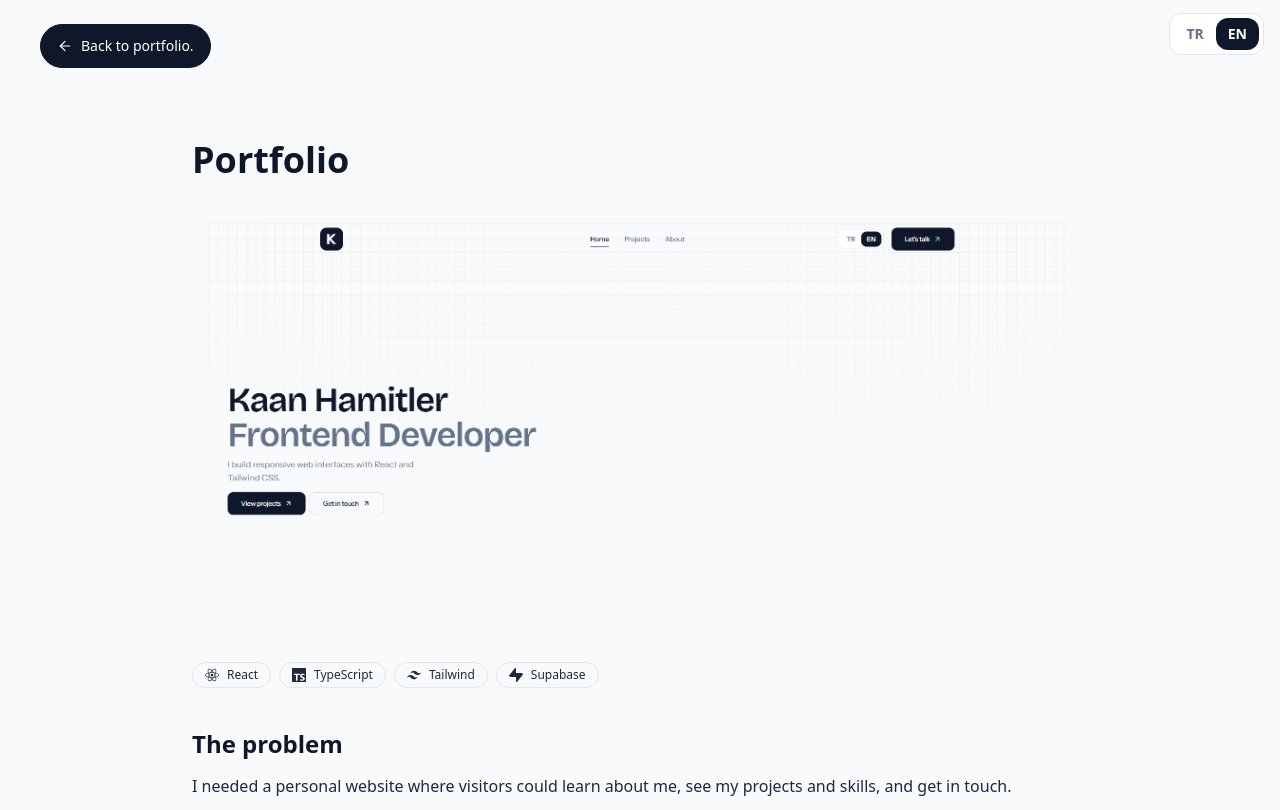
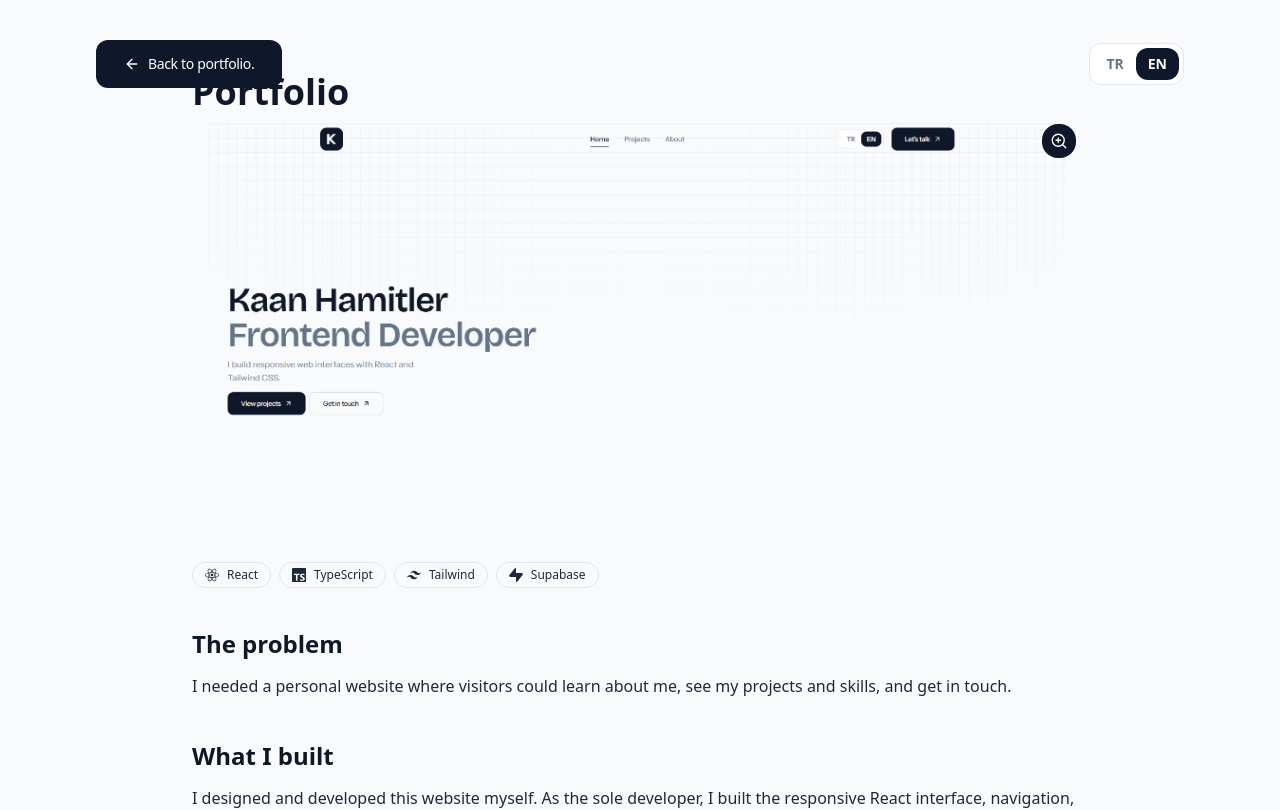
Before and after one commit to Kaan-Developer/Portfolio, a React (Vite) app: page /projects/portfolio in a window 1280 px wide. Shown: the top 810 px of the page. Built offline with nearby package versions, Linux system fonts and the light colour scheme.

Commit message:
Now the project visuals can be viewed in a larger size.

```diff
--- a/src/App.tsx
+++ b/src/App.tsx
@@ -1,7 +1,6 @@
 import { BrowserRouter, Route, Routes } from "react-router-dom";
 
 import AnaPage from "./pages/AnaPage";
-import Dashboard from "./pages/Dashboard";
 import PrivacyPage from "./pages/PrivacyPage";
 import Details from "./components/ui/Details";
 import NotFound from "./components/feedback/NotFound";
@@ -11,10 +10,9 @@ const App = () => (
     <Routes>
       <Route path="/" element={<AnaPage />} />
 
-      <Route element={<Dashboard />}>
+
         <Route path="/projects/:slug" element={<Details />} />
         <Route path="/privacy" element={<PrivacyPage />} />
-      </Route>
 
       <Route path="*" element={<NotFound />} />
     </Routes>
--- a/src/components/sections/Hero.tsx
+++ b/src/components/sections/Hero.tsx
@@ -9,7 +9,7 @@ const Hero = () => {
   return (
     <section
       id="home"
-      className="relative isolate grid min-h-screen grid-cols-1 items-center gap-12 overflow-hidden pt-32 pb-8 px-10 md:px-0 lg:grid-cols-2"
+      className="relative isolate grid min-h-screen grid-cols-1 items-center gap-12 overflow-hidden pt-32 pb-8 lg:grid-cols-2"
     >
       <Pattern />
 
--- a/src/components/sections/Projects.tsx
+++ b/src/components/sections/Projects.tsx
@@ -4,6 +4,7 @@ import { techIcons } from "../../data/techIcons";
 import { Link } from "react-router-dom";
 import { ArrowRight } from "lucide-react";
 import Reveal from "../ui/Reveal";
+import Zoom from "../ui/Zoom";
 
 import Button from "../ui/Button";
 
@@ -30,12 +31,18 @@ const Projects = ({ hideDetails = false }: projectBtnType) => {
       <div className="flex gap-6 lg:grid-cols-2">
         {projects.map((project) => (
           <Reveal key={project.slug}>
-            <article className="grid grid-cols-1 md:grid-cols-2 rounded-3xl p-3 shadow-soft transition-shadow duration-200 hover:shadow-medium motion-reduce:transition-none">
-              <img
+            <article className="grid bg-white grid-cols-1 md:grid-cols-2 rounded-3xl p-3 shadow-soft transition-shadow duration-200 hover:shadow-medium motion-reduce:transition-none">
+              <div className="relative">
+                              <img
                 src={project.image}
-                alt={`${project.title} preview`}
-                className="aspect-[16/10] md:h-full object-contain w-full rounded-md bg-muted/10 p-6 md:p-0 md:aspect-auto"
+                alt={project.title}
+                className="spect-[16/10] border border-border md:h-full object-contain w-full rounded-md bg-muted/10 p-6 md:p-0 md:aspect-auto"
               />
+
+              {project.image && (
+              <Zoom src={project.image} alt={project.title} />
+              )}
+              </div>
 
               <div className="flex flex-col justify-center gap-3 pt-5 md:p-8">
                 <div className="flex flex-wrap gap-2 items-center justify-between">
--- a/src/components/ui/Details.tsx
+++ b/src/components/ui/Details.tsx
@@ -1,12 +1,32 @@
-import { useParams } from "react-router-dom";
+import { Link, useParams } from "react-router-dom";
+import { ArrowLeft } from "lucide-react";
 import { useSite } from "../../hooks/useSite";
 import NotFound from "../feedback/NotFound";
 import { techIcons } from "../../data/techIcons";
 import Footer from "../sections/Footer";
-import { useLayoutEffect } from "react";
+import { useEffect, useLayoutEffect, useState } from "react";
+import Zoom from "./Zoom";
+import LogoMark from "../ui/LogoMark";
+import Language from "./Language";
+import ScrollToTop from "./ScrollToTop";
 
 const Details = () => {
-  const { projects, projectDetails } = useSite();
+  const [isScrolled, setIsScrolled] = useState(false);
+
+  useEffect(() => {
+    const handleScroll = () => {
+      setIsScrolled(window.scrollY > 0);
+    }
+
+    handleScroll();
+    window.addEventListener("scroll", handleScroll, { passive: true });
+
+    return () => {
+      window.removeEventListener("scroll", handleScroll);
+    }
+  })
+
+  const { projects, projectDetails, dashbord } = useSite();
   const { slug } = useParams();
   useLayoutEffect(() => {
   window.scrollTo({
@@ -24,16 +44,41 @@ const Details = () => {
   return (
     <main className="min-h-screen relative bg-bg px-6 py-8 md:px-10">
 
+      <header className="fixed top-5 md:top-6 left-1/2 z-50 isolate
+    flex h-20 w-[calc(100%-3rem)] max-w-6xl -translate-x-1/2 items-center justify-between
+    rounded-2xl px-4 sm:px-6 lg:px-8">
+      <div
+  aria-hidden="true"
+  className={`pointer-events-none absolute inset-0 -z-10 rounded-2xl border
+    transition-[background-color,border-color,box-shadow] duration-200
+    motion-reduce:transition-none ${
+      isScrolled
+        ? "border-border bg-bg/95 supports-[backdrop-filter]:bg-bg/80 backdrop-blur-md shadow-soft"
+        : "border-transparent bg-transparent"
+    }`}
+/>
+      <Link
+        to="/"
+        className="group inline-flex h-12 items-center justify-center gap-2 rounded-md bg-black px-7 text-sm font-medium tracking-tight whitespace-nowrap text-white transition-[background-color,transform] duration-200 ease-out hover:bg-ink active:scale-[0.98] focus-visible:outline-2 focus-visible:outline-offset-4 focus-visible:outline-primary motion-reduce:transition-none motion-reduce:active:scale-100"
+      >
+        <ArrowLeft size={16} strokeWidth={2} aria-hidden="true" />
+        <span>{dashbord.backto}</span>
+      </Link>
+
+      <Language />
+    </header>
+
       <article className="mx-auto mt-10 max-w-4xl">
         <h1 className="text-4xl font-bold">{project.title}</h1>
 
+        <div className="relative">
+          <img src={project.image} alt={project.title} className="w-full object-contain" />
+
         {project.image && (
-          <img
-            src={project.image}
-            alt={`${project.title} ${projectDetails.imageAlt}`}
-            className="mt-8 w-full rounded-2xl"
-          />
+        <Zoom src={project.image} alt={project.title} />
+
         )}
+        </div>
 
         <ul className="mt-2 flex flex-wrap gap-2">
           {project.tech.map((tech) => {
@@ -92,6 +137,7 @@ const Details = () => {
       </article>
 
       <Footer />
+      <ScrollToTop />
     </main>
   );
 };
--- a/src/components/ui/Navbar.tsx
+++ b/src/components/ui/Navbar.tsx
@@ -90,14 +90,14 @@ export const Navbar = () => {
         >
           <Ul mobile />
 
+                    <Language />
+
           <div className="flex items-center justify-center">
                       <div className="flex flex-col">
             <Button arrow link="#contact" variant="primary">
               {site.buttons.letsContactBtn}
             </Button>
           </div>
-
-          <Language />
 
                     <button
             type="button"
--- /dev/null
+++ b/src/components/ui/Zoom.tsx
@@ -0,0 +1,82 @@
+import { ZoomIn, X } from "lucide-react";
+import { useEffect, useState } from "react";
+import { createPortal } from "react-dom";
+
+type ZoomProps = {
+  src: string;
+  alt: string;
+};
+
+const Zoom = ({ src, alt }: ZoomProps) => {
+  const [previewOpen, setPreviewOpen] = useState(false);
+
+  useEffect(() => {
+    if (!previewOpen) return;
+
+    const handleEscape = (e: KeyboardEvent) => {
+      if (e.key === "Escape") {
+        setPreviewOpen(false);
+      }
+    };
+
+    document.addEventListener("keydown", handleEscape);
+
+    return () => {
+      document.removeEventListener("keydown", handleEscape);
+    };
+  }, [previewOpen]);
+
+  return (
+    <>
+      <button
+        type="button"
+        onClick={() => setPreviewOpen(true)}
+        aria-label="Enlarge project image"
+        className="absolute top-3 right-3 z-10 rounded-lg
+        bg-black p-2 text-white backdrop-blur-sm
+        transition-colors hover:bg-black/70"
+      >
+        <ZoomIn size={18} strokeWidth={1.75} />
+      </button>
+
+      {previewOpen &&
+        createPortal(
+          <div
+            className="fixed inset-0 z-[9999] flex
+            items-center justify-center bg-black/85 p-4"
+            onClick={() => setPreviewOpen(false)}
+          >
+            <div
+              role="dialog"
+              aria-modal="true"
+              aria-label={`${alt} preview`}
+              className="relative"
+              onClick={(e) => e.stopPropagation()}
+            >
+              <img
+                src={src}
+                alt={alt}
+                className="max-h-[90vh] max-w-[95vw]
+                rounded-xl object-contain"
+              />
+
+              <button
+                type="button"
+                autoFocus
+                onClick={() => setPreviewOpen(false)}
+                aria-label="Close preview"
+                className="absolute top-3 right-3 rounded-lg
+                bg-black/60 p-2 text-white
+                hover:bg-black/80"
+              >
+                <X size={20} />
+              </button>
+            </div>
+          </div>,
+          document.body
+        )}
+    </>
+  );
+};
+
+export default Zoom;
--- a/src/pages/Dashboard.tsx
+++ /dev/null
@@ -1,47 +0,0 @@
-import { socialLinks } from "../data/socialLinks";
-import { useSite } from "../hooks/useSite";
-import Button from "../components/ui/Button";
-import Language from "../components/ui/Language";
-import ScrollToTop from "../components/ui/ScrollToTop";
-import LogoMark from "../components/ui/LogoMark";
-
-import { Link, NavLink, Outlet } from "react-router-dom";
-
-import { ArrowLeft } from "lucide-react";
-
-const navigationLinkClassName =
-  "flex min-h-11 w-full items-center rounded-lg px-3 py-2 text-sm font-medium text-muted transition-colors duration-150 hover:bg-neutral-100 hover:text-ink active:bg-neutral-200 aria-[current=page]:bg-neutral-200 aria-[current=page]:font-semibold aria-[current=page]:text-ink focus-visible:outline-2 focus-visible:outline-offset-2 focus-visible:outline-primary motion-reduce:transition-none";
-
-const Dashboard = () => {
-  const site = useSite();
-  return (
-    <div>
-       <div className="min-w-0">
-        <div className="sticky top-0 z-20 flex items-center justify-between bg-bg mx-4">
-          <Link
-            to="/"
-            className="group ml-6 mt-6 inline-flex h-11 items-center gap-2
-              rounded-full border border-black bg-black px-4
-              text-sm font-medium text-white
-              transition-colors hover:border-ink hover:bg-ink
-              focus-visible:outline-2 focus-visible:outline-offset-4
-              focus-visible:outline-primary motion-reduce:transition-none"
-          >
-            <ArrowLeft
-              size={16}
-              strokeWidth={1.75}
-              aria-hidden="true"
-            />
-            <span>{site.dashbord.backto}</span>
-          </Link>
-          <Language />
-        </div>
-        <Outlet />
-      </div>
-      {/* 2. Buraya ekle */}
-      <ScrollToTop />
-    </div>
-  );
-};
-
-export default Dashboard;
```
